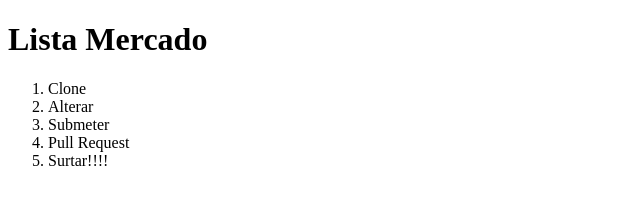
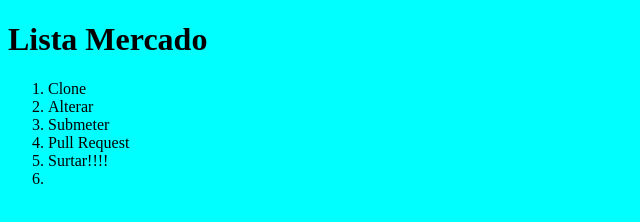
Before and after one commit to PabloCoder1/TP-EngSoft, a plain HTML site: page index.html in a window 1280 px wide. Shown: the whole page, without its empty margins (0-640 px from the left). Drawn offline with Linux system fonts and the light colour scheme.

Commit message:
Quintao Push

```diff
--- a/index.html
+++ b/index.html
@@ -4,6 +4,7 @@
     <meta charset="UTF-8">
     <meta http-equiv="X-UA-Compatible" content="IE=edge">
     <meta name="viewport" content="width=device-width, initial-scale=1.0">
+    <link rel="stylesheet" href="site.css">
     <title>TP-EngSoft</title>
 </head>
 <body>
@@ -16,6 +17,7 @@
         <li>Submeter</li>
         <li>Pull Request</li>
         <li>Surtar!!!!</li>
+        <li></li>
     </ol>
 
 </body>
--- a/site.css
+++ b/site.css
@@ -0,0 +1,3 @@
+*{
+    background-color: aqua;
+}
```
Also changed, not shown: 1 other file.
